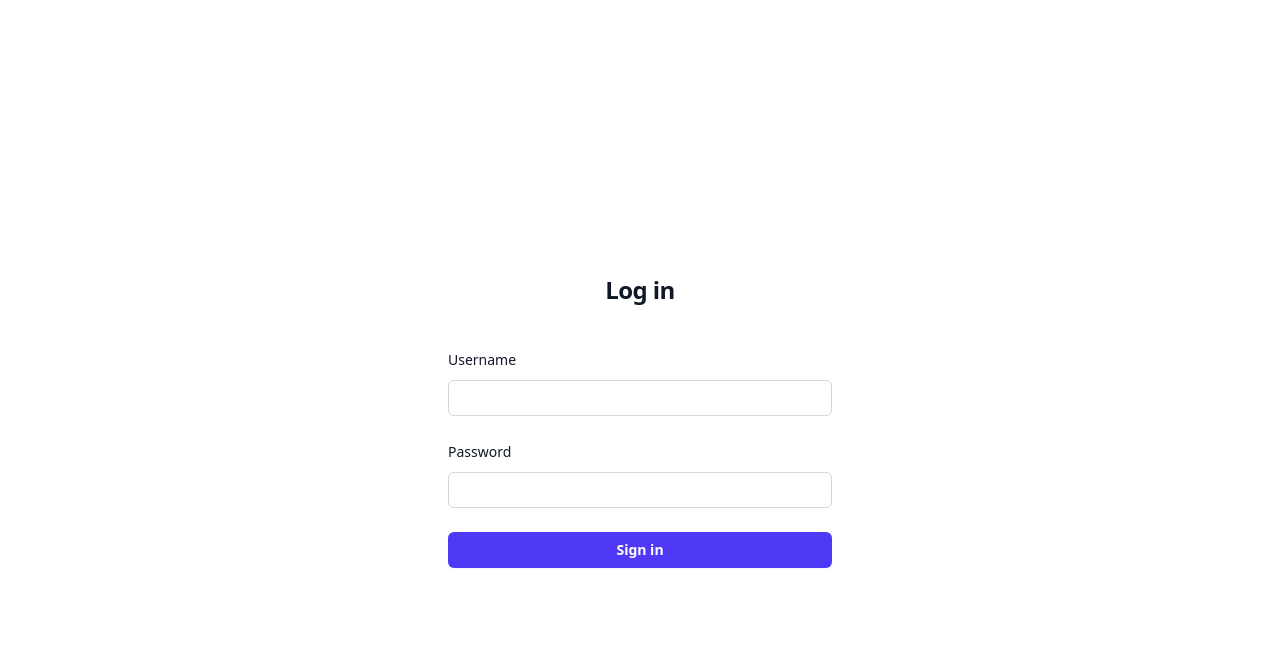
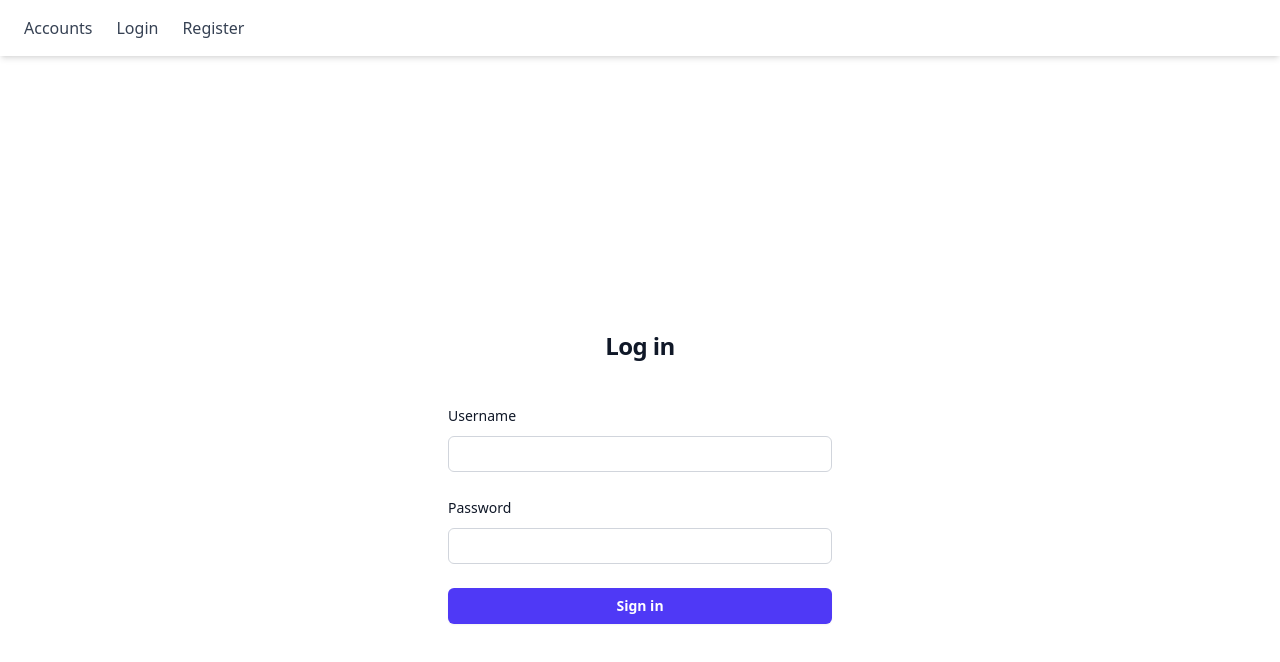
Before and after one commit to meglicfran/spendo, a React (Vite) app in the folder react-spendo/: page /login in a window 1280 px wide. Shown: the top 662 px of the page. Built offline with nearby package versions, Linux system fonts and the light colour scheme.

Commit message:
add: nav component

```diff
--- /dev/null
+++ b/react-spendo/src/components/Nav.tsx
@@ -0,0 +1,27 @@
+import { Link } from "react-router-dom";
+
+function Nav() {
+	return (
+		<nav className="bg-white shadow-md px-6 py-4">
+			<ul className="flex space-x-6 text-gray-700 font-medium">
+				<li>
+					<Link to="/accounts" className="hover:text-blue-600 transition-colors duration-200">
+						Accounts
+					</Link>
+				</li>
+				<li>
+					<Link to="/login" className="hover:text-blue-600 transition-colors duration-200">
+						Login
+					</Link>
+				</li>
+				<li>
+					<Link to="/register" className="hover:text-blue-600 transition-colors duration-200">
+						Register
+					</Link>
+				</li>
+			</ul>
+		</nav>
+	);
+}
+
+export default Nav;
--- a/react-spendo/src/pages/AccountsPage.tsx
+++ b/react-spendo/src/pages/AccountsPage.tsx
@@ -1,5 +1,6 @@
 import { useEffect, useState } from "react";
 import AccountList from "../components/AccountList";
+import Nav from "../components/Nav";
 
 const BASE_URL = "http://localhost:3000";
 
@@ -26,9 +27,12 @@ function AccountsPage() {
 	}, []);
 
 	return (
-		<div className="max-w-7xl mx-auto p-6 space-y-6">
-			<AccountList accounts={accounts} />
-		</div>
+		<>
+			<Nav />
+			<div className="max-w-7xl mx-auto p-6 space-y-6">
+				<AccountList accounts={accounts} />
+			</div>
+		</>
 	);
 }
 
--- a/react-spendo/src/pages/Dashboard.tsx
+++ b/react-spendo/src/pages/Dashboard.tsx
@@ -3,9 +3,9 @@ import Transactions from "../components/Transactions";
 import TransactionSummary from "../components/TransacionSummary";
 import TopTransactions from "../components/TopTransactions";
 import { useParams } from "react-router-dom";
+import Nav from "../components/Nav";
 
 const BASE_URL = "http://localhost:3000";
-const ACCOUNT_ID = "166ed110-b84e-4026-ab83-cc5e6112afda";
 
 export interface Transaction {
 	transactionId: string;
@@ -69,6 +69,8 @@ function Dashboard() {
 	};
 
 	return (
+		<>
+			<Nav />
 			<div className="space-y-10 p-6 max-w-7xl mx-auto">
 				{/* Date Range Selector */}
 				<div className="flex flex-wrap items-end gap-4 bg-white p-4 rounded-lg shadow border border-gray-200">
@@ -117,6 +119,7 @@ function Dashboard() {
 					</div>
 				</div>
 			</div>
+		</>
 	);
 }
 
--- a/react-spendo/src/pages/LoginPage.tsx
+++ b/react-spendo/src/pages/LoginPage.tsx
@@ -1,5 +1,6 @@
 import React, { useState, type ChangeEvent, type FormEvent } from "react";
 import { useNavigate } from "react-router-dom";
+import Nav from "../components/Nav";
 
 interface FormData {
 	username: string;
@@ -44,6 +45,7 @@ const LoginPage: React.FC = () => {
 
 	return (
 		<>
+			<Nav />
 			<div className="flex min-h-full flex-col justify-center px-6 py-12 lg:px-8">
 				<div className="sm:mx-auto sm:w-full sm:max-w-sm">
 					<h2 className="mt-10 text-center text-2xl/9 font-bold tracking-tight text-gray-900">Log in</h2>
--- a/react-spendo/src/pages/RegisterPage.tsx
+++ b/react-spendo/src/pages/RegisterPage.tsx
@@ -1,4 +1,5 @@
 import React, { useState, type ChangeEvent, type FormEvent } from "react";
+import Nav from "../components/Nav";
 
 interface FormData {
 	username: string;
@@ -20,6 +21,7 @@ const RegisterPage: React.FC = () => {
 
 	return (
 		<>
+			<Nav />
 			<div className="flex min-h-full flex-col justify-center px-6 py-12 lg:px-8">
 				<div className="sm:mx-auto sm:w-full sm:max-w-sm">
 					<h2 className="mt-10 text-center text-2xl/9 font-bold tracking-tight text-gray-900">Register</h2>
```
Lines whose indentation alone changed are shown as unchanged.
